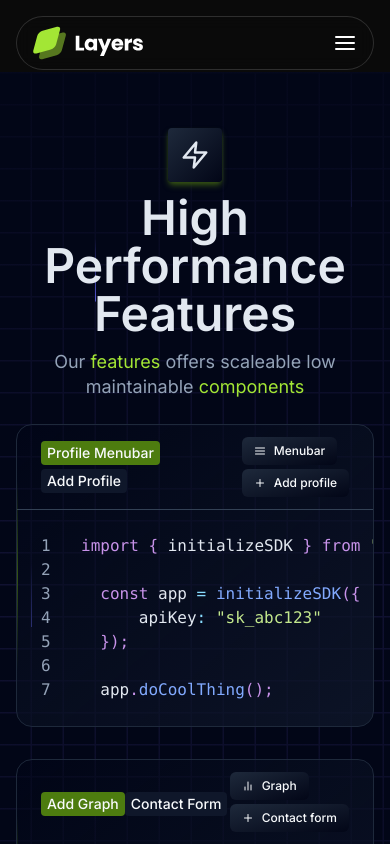
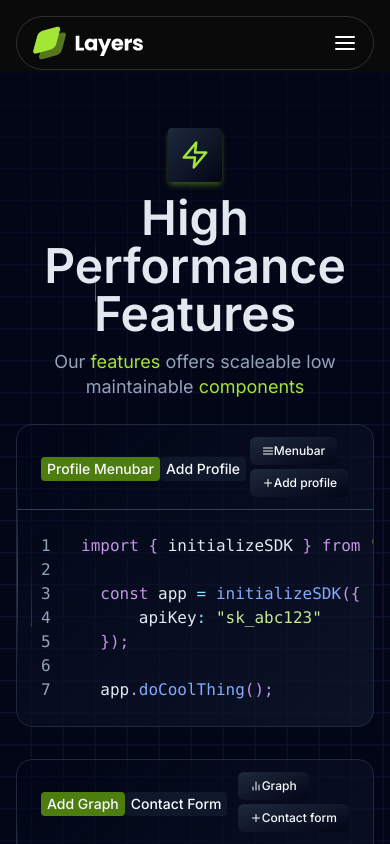
Before and after one commit to CristianProdius/Zenarmor, a Next.js app: page /features in a window 390 px wide. Shown: the top 844 px of the page. Built offline with nearby package versions, Linux system fonts and the light colour scheme.

Commit message:
Wrapped up Features and Integrations UI template

```diff
--- a/src/components/FeaturesPage.jsx
+++ b/src/components/FeaturesPage.jsx
@@ -13,8 +13,8 @@ export const FeaturesComponent = () => {
         <div className="relative overflow-hidden bg-slate-950 text-slate-200">
             <div className="mx-auto max-w-7xl px-4 md:px-8">
                 <section className="relative z-20 pt-14 pb-14 md:pt-16 md:pb-24">
-                    <span className="mx-auto mb-3 block w-fit rounded bg-gradient-to-br from-slate-800 to-slate-950 p-3 text-3xl shadow-md shadow-lime-900">
-                        <FiZap />
+                    <span className="mx-auto mb-3 block w-fit rounded bg-gradient-to-br from-slate-800 to-slate-950 p-3 text-3xl shadow-md shadow-lime-900 group">
+                        <FiZap className="text-lime-400 group-hover:rotate-12 transition" />
                     </span>
                     <h2 className="mb-3 text-center text-3xl font-semibold leading-tight sm:text-5xl">
                         High Performance Features
@@ -150,8 +150,8 @@ const Beam = ({ top, left, transition = {} }) => {
 const CodeCard = () => {
     const [selected, setSelected] = useState("js");
     const [showImage, setShowImage] = useState(false);
+    const [showImageMenu, setShowImageMenu] = useState(false);
     const imageRef = useRef(null);
-    const [showImageMenu, setShowImageMenu] = useState(false);
     const imageMenuRef = useRef(null);
 
     // User Menu
@@ -212,9 +212,9 @@ const CodeCard = () => {
                 <div className="relative md:flex gap-2 space-y-1 md:space-y-0">
                     <button
                         onClick={() => setShowImageMenu(!showImageMenu)}
-                        className={`relative z-0 flex items-center gap-2 overflow-hidden whitespace-nowrap rounded-md
+                        className={`relative z-0 md:flex items-center gap-2 overflow-hidden whitespace-nowrap rounded-md
                         bg-gradient-to-br from-slate-800 to-slate-950 px-3 py-1.5
-                        text-xs font-medium text-slate-50
+                        text-xs font-medium text-slate-50 hidden sm:block
                         transition-all duration-300
 
                         before:absolute before:inset-0
@@ -252,9 +252,9 @@ const CodeCard = () => {
 
                     <button
                         onClick={() => setShowImage(!showImage)}
-                        className={`relative z-0 flex items-center gap-2 overflow-hidden whitespace-nowrap rounded-md
+                        className={`relative z-0 md:flex items-center gap-2 overflow-hidden whitespace-nowrap rounded-md
                             bg-gradient-to-br from-slate-800 to-slate-950 px-3 py-1.5
-                            text-xs font-medium text-slate-50
+                            text-xs font-medium text-slate-50 hidden sm:block
                             transition-all duration-300
                             before:absolute before:inset-0
                             before:-z-10 before:translate-y-[200%]
@@ -362,9 +362,9 @@ const CodeCardRight = () => {
                 <div className="relative md:flex gap-2 space-y-1 md:space-y-0">
                     <button
                         onClick={() => setShowImageMenu(!showImageMenu)}
-                        className={`relative z-0 flex items-center gap-2 overflow-hidden whitespace-nowrap rounded-md
+                        className={`relative z-0 md:flex items-center gap-2 overflow-hidden whitespace-nowrap rounded-md
                             bg-gradient-to-br from-slate-800 to-slate-950 px-3 py-1.5
-                            text-xs font-medium text-slate-50
+                            text-xs font-medium text-slate-50 hidden sm:block
                             transition-all duration-300
                             before:absolute before:inset-0
                             before:-z-10 before:translate-y-[200%]
@@ -400,9 +400,9 @@ const CodeCardRight = () => {
 
                     <button
                         onClick={() => setShowImage(!showImage)}
-                        className={`relative z-0 flex items-center gap-2 overflow-hidden whitespace-nowrap rounded-md
+                        className={`relative z-0 md:flex items-center gap-2 overflow-hidden whitespace-nowrap rounded-md
                             bg-gradient-to-br from-slate-800 to-slate-950 px-3 py-1.5
-                            text-xs font-medium text-slate-50
+                            text-xs font-medium text-slate-50 hidden sm:block
                             transition-all duration-300
                             before:absolute before:inset-0
                             before:-z-10 before:translate-y-[200%]
--- a/src/components/IntegrationsPage.tsx
+++ b/src/components/IntegrationsPage.tsx
@@ -33,7 +33,7 @@ const IntegrationsComponent = () => {
 
 const Tabs = ({ selected, setSelected }: { selected: number; setSelected: React.Dispatch<React.SetStateAction<number>> }) => {
     return (
-        <div className="flex overflow-hidden">
+        <div className="flex overflow-x-auto">
             {FEATURES.map((tab, index) => {
                 return (
                     <Tab
@@ -58,7 +58,7 @@ const Tab = ({ selected, Icon, title, setSelected, tabNum }: { selected: boolean
                 className="relative z-0 flex w-full flex-row items-center justify-center gap-4 border-b-4 p-6 transition-colors md:flex-col"
             >
                 <span
-                    className={`rounded-lg bg-gradient-to-br from-lime-700 from-10% to-lime-500 p-3 text-2xl text-white shadow-lime-400 transition-all duration-300 ${
+                    className={`rounded-lg bg-gradient-to-br from-lime-700 from-10% to-lime-600 p-3 text-2xl text-white shadow-lime-400 transition-all duration-300 ${
                         selected
                         ? "scale-100 opacity-100 shadow-lg"
                         : "scale-90 opacity-50 shadow"
@@ -94,8 +94,50 @@ const ExampleFeature = ({ Icon }: { Icon: React.ComponentType }) => (
             </div>
             <div className="space-y-2 p-2">
                 <p className="font-mono text-sm text-slate-200">
-                <span className="text-green-300">~</span> Replace this with a demo of
-                your product 🚀
+                    <span className="text-green-300">~</span> First Tab - Replace this with a demo of
+                    your product 🚀
+                </p>
+            </div>
+
+            <span className="absolute left-[50%] top-[50%] -translate-x-[50%] -translate-y-[50%] text-9xl text-slate-700">
+                <Icon />
+            </span>
+        </div>
+    </div>
+);
+
+const ExampleFeatureTwo = ({ Icon }: { Icon: React.ComponentType }) => (
+    <div className="w-full px-0 py-8 md:px-8">
+        <div className="relative h-96 w-full rounded-xl bg-slate-800 shadow-xl">
+            <div className="flex w-full gap-1.5 rounded-t-xl bg-slate-900 p-3">
+                <div className="h-3 w-3 rounded-full bg-red-500" />
+                <div className="h-3 w-3 rounded-full bg-yellow-500" />
+                <div className="h-3 w-3 rounded-full bg-green-500" />
+            </div>
+            <div className="space-y-2 p-2">
+                <p className="font-mono text-sm text-slate-200">
+                    <span className="text-green-300">~</span> Second Tab - Replace this with a demo of your product 🚀
+                </p>
+            </div>
+
+            <span className="absolute left-[50%] top-[50%] -translate-x-[50%] -translate-y-[50%] text-9xl text-slate-700">
+                <Icon />
+            </span>
+        </div>
+    </div>
+);
+
+const ExampleFeatureThree = ({ Icon }: { Icon: React.ComponentType }) => (
+    <div className="w-full px-0 py-8 md:px-8">
+        <div className="relative h-96 w-full rounded-xl bg-slate-800 shadow-xl">
+            <div className="flex w-full gap-1.5 rounded-t-xl bg-slate-900 p-3">
+                <div className="h-3 w-3 rounded-full bg-red-500" />
+                <div className="h-3 w-3 rounded-full bg-yellow-500" />
+                <div className="h-3 w-3 rounded-full bg-green-500" />
+            </div>
+            <div className="space-y-2 p-2">
+                <p className="font-mono text-sm text-slate-200">
+                    <span className="text-green-300">~</span> Third Tab - Replace this with a demo of your product 🚀
                 </p>
             </div>
 
@@ -117,11 +159,11 @@ const FEATURES = [
     {
         title: "Some further info explaining the second one",
         Icon: FiSave,
-        Feature: () => <ExampleFeature Icon={FiSave} />,
+        Feature: () => <ExampleFeatureTwo Icon={FiSave} />,
     },
     {
         title: "The third features the best though to be honest",
         Icon: FiMonitor,
-        Feature: () => <ExampleFeature Icon={FiMonitor} />,
+        Feature: () => <ExampleFeatureThree Icon={FiMonitor} />,
     },
 ];
```
Also changed, not shown: 1 other file (tests, documents, lock files or other folders).
